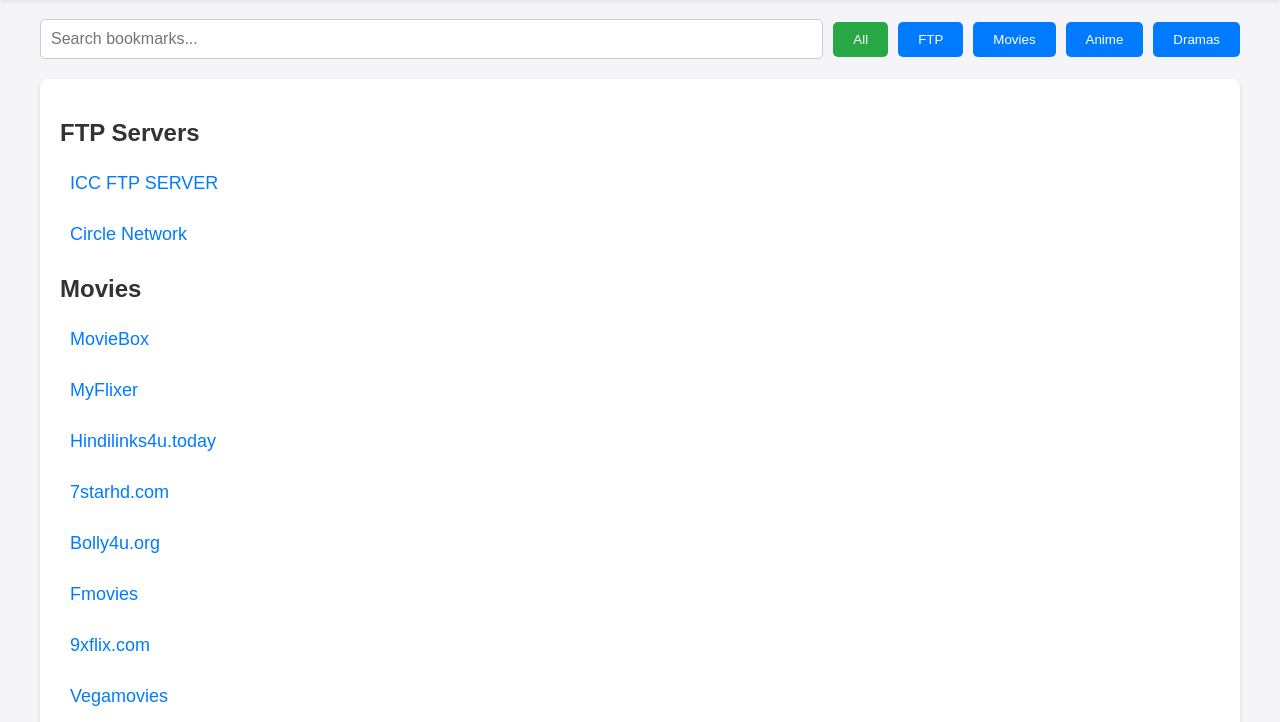
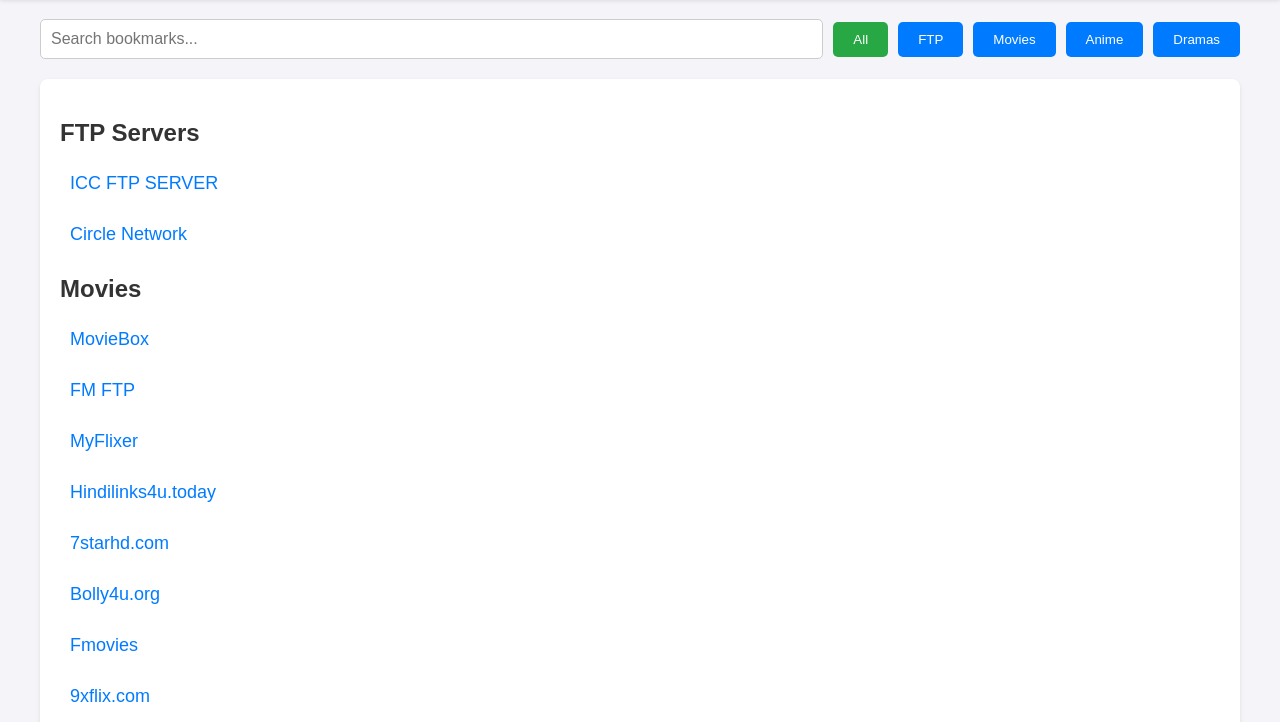
Before and after one commit to Mahdi-7EA/Bookmarks, a plain HTML site: page index.html in a window 1280 px wide. Shown: the part 78-800 px from the top of the page. Drawn offline with Linux system fonts and the light colour scheme.

Commit message:
Added new thing

```diff
--- a/index.html
+++ b/index.html
@@ -35,6 +35,7 @@
                 <h2 class="category-title">Movies</h2>
                 <ul>
                     <li><a href="https://moviebox.ph/" target="_blank">MovieBox</a></li>
+                    <li><a href="https://fmftp.net/" target="_blank">FM FTP</a></li>
                     <li><a href="https://myflixerz.to/" target="_blank">MyFlixer</a></li>
                     <li><a href="https://www.hindilinks4u.today/" target="_blank">Hindilinks4u.today</a></li>
                     <li><a href="https://www.7starhd.broker/" target="_blank">7starhd.com</a></li>
@@ -73,4 +74,5 @@
 
     <script src="script.js"></script>
 </body>
+
 </html>
```
